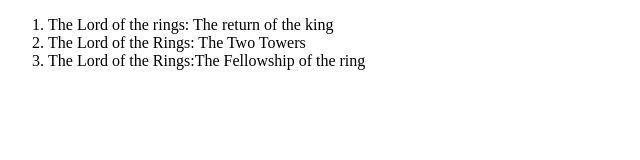
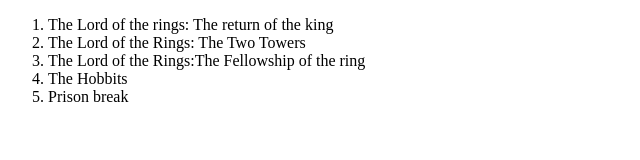
Before and after one commit to camycam89/my-first-github-repo, a plain HTML site: page index.html in a window 1280 px wide. Shown: the whole page, without its empty margins (0-640 px from the left). Drawn offline with Linux system fonts and the light colour scheme.

Commit message:
added some film names

```diff
--- a/index.html
+++ b/index.html
@@ -10,6 +10,8 @@
         <li>The Lord of the rings: The return of the king</li>
         <li>The Lord of the Rings: The Two Towers</li>
         <li>The Lord of the Rings:The Fellowship of the ring </li>
+        <li>The Hobbits</li>
+        <li>Prison break</li>
     </ol>
 </body>
 </html>
```
